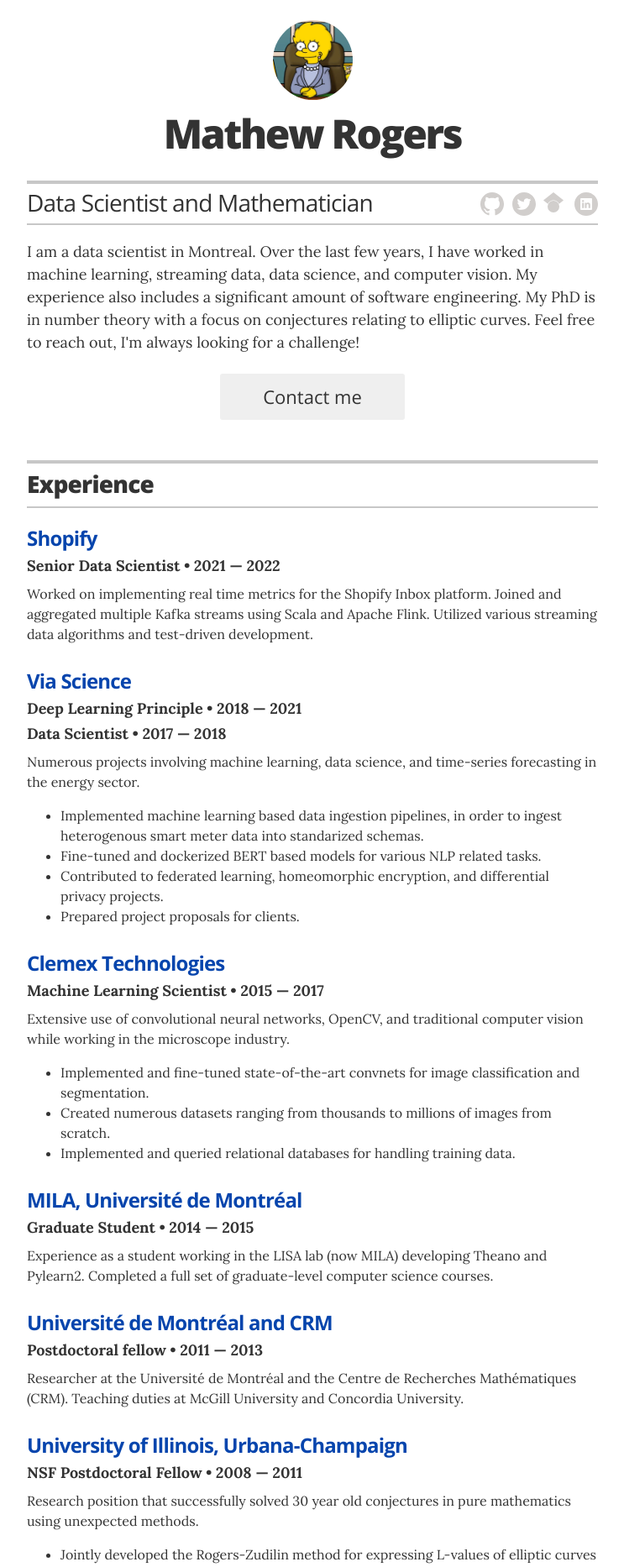
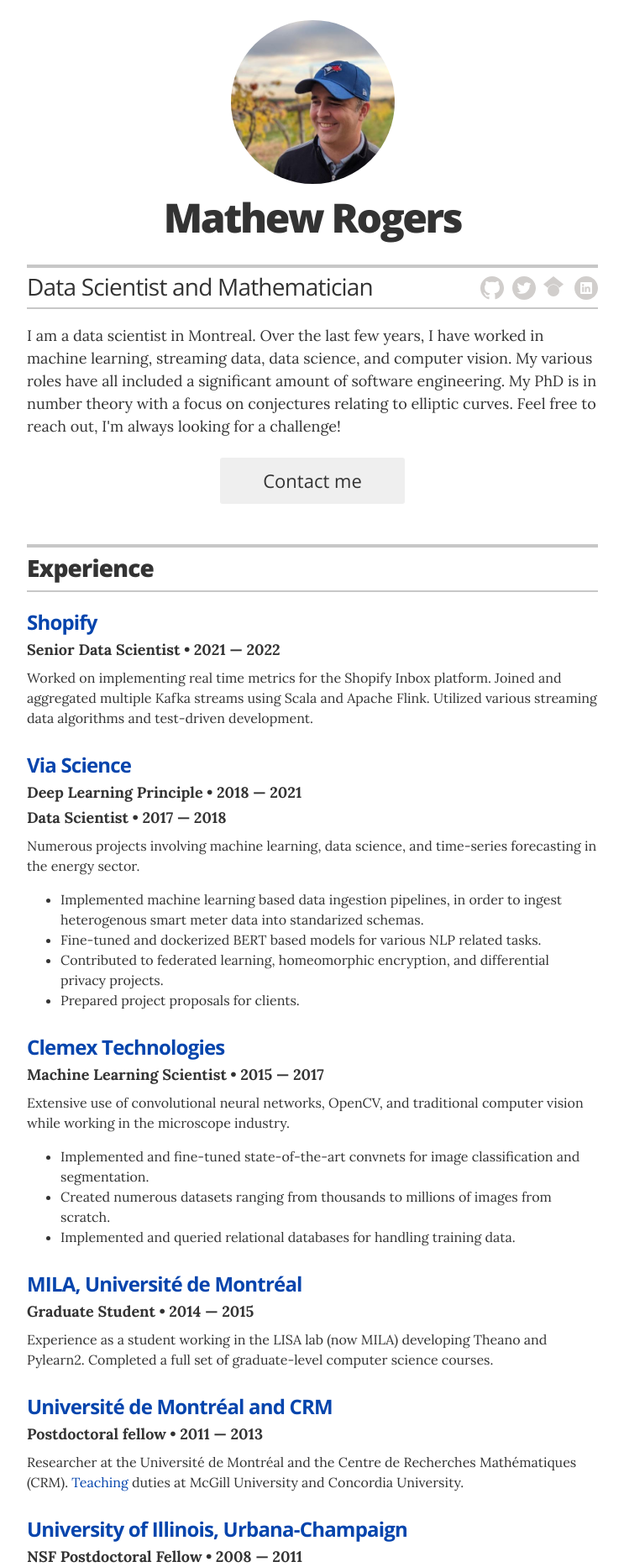
Before and after one commit to matrogers2/matrogers2.github.io, a Jekyll site: the page built from index.html, in a window 1280 px wide. Shown: the top 1866 px of the page at 84% size, without its empty margins (268-1011 px from the left). Built offline with Jekyll 4.4.1, drawn with Linux system fonts in a browser that asks for light colours; some of the changed text lies outside the part shown.

```diff
--- a/_config.yml
+++ b/_config.yml
@@ -23,7 +23,7 @@ resume_contact_email:           "mathewrogers@gmail.com"
   #resume_header_contact_info:     "742 Evergreen Terrace, Springfield • 555-7334 • lisasimpson@youremailaddress.com"
 display_header_contact_info:    "false"
 
-resume_header_intro: "<p>I am a data scientist in Montreal. Over the last few years, I have worked in machine learning, streaming data, data science, and computer vision. My experience also includes a significant amount of software engineering. My PhD is in number theory with a focus on conjectures relating to elliptic curves. Feel free to reach out, I'm always looking for a challenge!</p>"
+resume_header_intro: "<p>I am a data scientist in Montreal. Over the last few years, I have worked in machine learning, streaming data, data science, and computer vision. My various roles have all included a significant amount of software engineering. My PhD is in number theory with a focus on conjectures relating to elliptic curves. Feel free to reach out, I'm always looking for a challenge!</p>"
 
 # use "yes" to display the email contact button,
 # "no" to display an "I'm not looking for work" message,
--- a/_data/experience.yml
+++ b/_data/experience.yml
@@ -35,13 +35,13 @@
   company_link: https://montrealnumbertheory.org/
   position: Postdoctoral fellow
   duration: 2011 &mdash; 2013
-  summary: Researcher at the Université de Montréal and the Centre de Recherches Mathématiques (CRM). Teaching duties at McGill University and Concordia University.
+  summary: Researcher at the Université de Montréal and the Centre de Recherches Mathématiques (CRM). <a href="https://www.ratemyprofessors.com/professor?tid=1674056">Teaching</a> duties at McGill University and Concordia University.
 
 - company: University of Illinois, Urbana-Champaign
   company_link: https://math.illinois.edu/
   position: NSF Postdoctoral Fellow
   duration: 2008 &mdash; 2011
-  summary: Research position that successfully solved 30 year old conjectures in pure mathematics using unexpected methods.
+  summary: Research position that successfully solved a 30 year old conjecture in pure mathematics using unexpected methods.
     <ul class="resume-item-list"><li> Jointly developed the Rogers-Zudilin method for expressing L-values of elliptic curves as special values of regulators.</li><li>Solved the Deninger/Boyd Mahler measure conjecture for conductor 15 elliptic curves.</li><li>The approach is currently state-of-the-art in the area.</ul>
 
 - company: Max Planck Institute for Mathematics, Bonn
--- a/_data/links.yml
+++ b/_data/links.yml
@@ -1,3 +1,5 @@
 # links
 - url: "https://mila.quebec/en/"
   description: MILA
+- url: "https://mentoratquebec.org/"
+  description: Mentorat Quebec
--- a/_sass/_resume.scss
+++ b/_sass/_resume.scss
@@ -21,7 +21,7 @@
 .page-header { padding: 1.5rem 0;
 
   .avatar {
-    width: 95px;
+    width: 195px;
     max-width: 100%;
     overflow: hidden;
     @include border-radius(100px);
```
Also changed, not shown: favicon.png, images/avatar.jpg.
